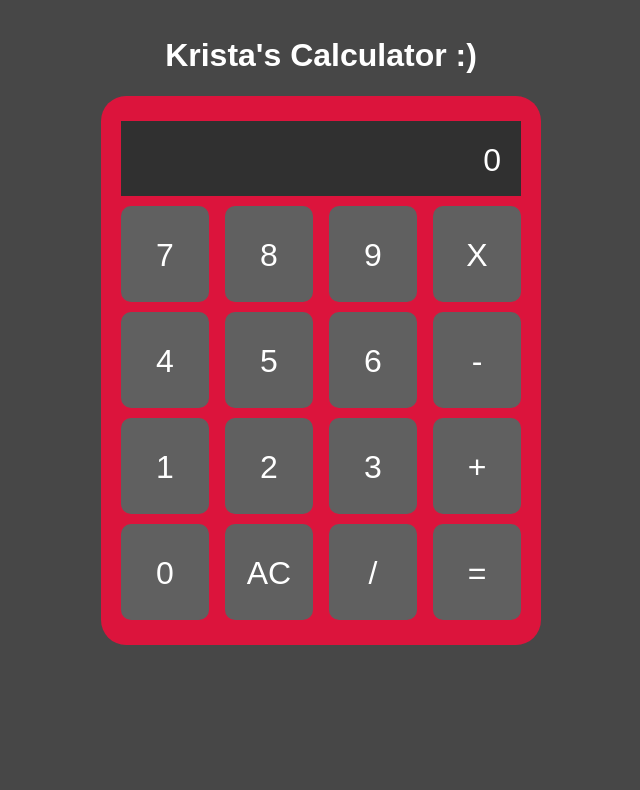
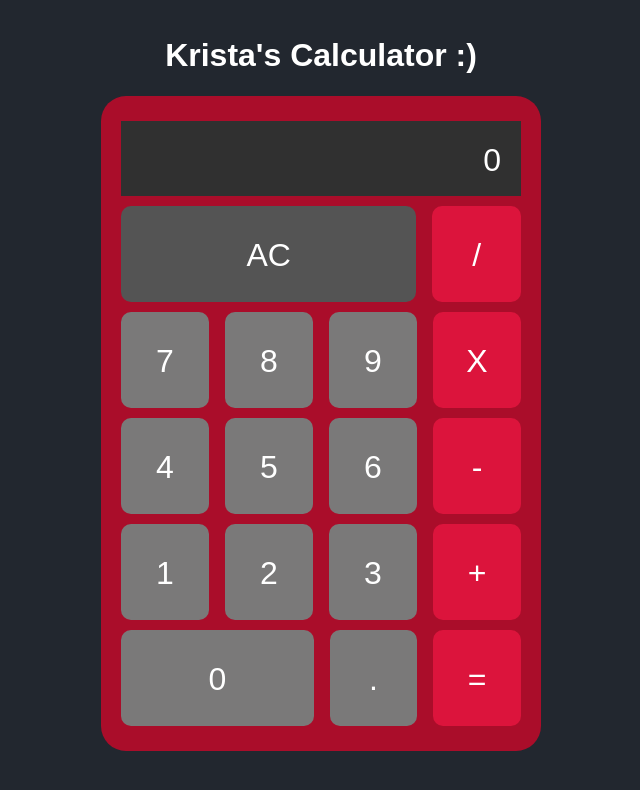
Before and after one commit to DoomVee-One/KrPCalc, a plain HTML site: page index.html in a window 1280 px wide. Shown: the whole page, without its empty margins (319-959 px from the left). Drawn offline with Linux system fonts and the light colour scheme.

Commit message:
Added More Buttons, Fixed Bugs, and Improved design

```diff
--- a/css/css.css
+++ b/css/css.css
@@ -1,13 +1,22 @@
 body {
     margin: 0px;
     padding: 1rem;
-    background-color: #474747;
+    background-color: #22272F;
 }
 
 h1 {
     font-family: Arial, Helvetica, sans-serif;
     color: white;
     text-align: center;
+    -webkit-user-select: none;
+    /* Safari */
+    -moz-user-select: none;
+    /* Firefox */
+    -ms-user-select: none;
+    /* IE10+/Edge */
+    user-select: none;
+    /* Standard */
+    cursor: default;
 }
 
 span {
@@ -33,7 +42,7 @@ span {
     max-width: 400px;
     margin: 10px auto;
     padding: 15px 20px;
-    background-color: crimson;
+    background-color: #aa0d2a;
     border-radius: 25px;
 }
 
@@ -57,13 +66,46 @@ span {
     grid-template-columns: repeat(4, 1fr);
 }
 
+.firstRow {
+    max-width: 500px;
+    margin: 10px auto;
+    display: grid;
+    grid-gap: 1rem;
+    grid-template-columns: 3.33fr 1fr;
+}
+
+.lastRow {
+    max-width: 500px;
+    margin: 10px auto;
+    display: grid;
+    grid-gap: 1rem;
+    grid-template-columns: 2.2fr 1fr 1fr;
+}
+
 .button {
     padding: 1rem;
     height: 4rem;
     line-height: 4rem;
-    background-color: #606060;
+    background-color: #7a7979;
     text-align: center;
     border-radius: 10px;
+}
+
+.operationButton {
+    background-color: crimson;
+}
+
+.acButton {
+    background-color: #545454;
+}
+
+
+.operationButton:active {
+    background-color: #ed123a !important;
+}
+
+.acButton:active {
+    background-color: #494949 !important;
 }
 
 .button:active {
--- a/index.html
+++ b/index.html
@@ -16,6 +16,18 @@
             <span id="input">0</span>
         </div>
 
+        <div class="firstRow">
+
+            <div id="ac" class="button acButton">
+                <span>AC</span>
+            </div>
+
+            <div id="divide" class="button operationButton">
+                <span>/</span>
+            </div>
+
+        </div>
+
         <div class="numbersRow">
 
             <div id="7" class="button">
@@ -30,7 +42,7 @@
                 <span>9</span>
             </div>
 
-            <div id="multiply" class="button">
+            <div id="multiply" class="button operationButton">
                 <span>X</span>
             </div>
 
@@ -50,7 +62,7 @@
                 <span>6</span>
             </div>
 
-            <div id="minus" class="button">
+            <div id="minus" class="button operationButton">
                 <span>-</span>
             </div>
 
@@ -70,27 +82,23 @@
                 <span>3</span>
             </div>
 
-            <div id="add" class="button">
+            <div id="add" class="button operationButton">
                 <span>+</span>
             </div>
 
         </div>
 
-        <div class="numbersRow">
+        <div class="lastRow">
 
             <div id="0" class="button">
                 <span>0</span>
             </div>
 
-            <div id="ac" class="button">
-                <span>AC</span>
+            <div id="." class="button">
+                <span>.</span>
             </div>
 
-            <div id="divide" class="button">
-                <span>/</span>
-            </div>
-
-            <div id="equals" class="button">
+            <div id="equals" class="button operationButton">
                 <span>=</span>
             </div>
 
--- a/js/javascript.js
+++ b/js/javascript.js
@@ -13,28 +13,29 @@
     let numberButtonCheck = (btn) => {
         for (let i = 0; i < nonNumberButtons.length; i++) {
             if (btn === nonNumberButtons[i]) {
+                if (input !== "") {
+                    queue.push(parseFloat(input));
+                }
                 if (btn === "ac") {
                     calculator.ac();
-                } else if (btn === "equals") {
-                    queue.push(parseFloat(input));
+                } else if (btn === "equals" && queue.length > 2) {
                     if (typeof queue[queue.length - 1] !== "number") {
                         inputText.innerHTML = "Error";
                         input = ""
                     } else {
-                        queue.push(parseFloat(input));
                         let result = solveQueue();
                         input = result;
                         calculator.print(result);
                     }
                 } else if (input !== "") {
-                    queue.push(parseFloat(input));
                     queue.push(String(btn));
                     input = "";
                 }
                 return false;
             }
         }
-        return true;
+        if (input === "" && btn === ".") { return false; }
+        else { return true; }
     }
 
     function getAllIndexes(array, value) {
@@ -61,25 +62,25 @@
     }
 
     let calculator = {
-        divide: function(x, y) {
+        divide: function (x, y) {
             return (x / y);
         },
-        multiply: function(x, y) {
+        multiply: function (x, y) {
             return (x * y);
         },
-        add: function(x, y) {
+        add: function (x, y) {
             return (x + y);
         },
-        minus: function(x, y) {
+        minus: function (x, y) {
             return (x - y);
         },
-        ac: function() {
+        ac: function () {
             input = "";
             input1 = "";
             queue = [];
             inputText.innerHTML = "0";
         },
-        print: function(number) {
+        print: function (number) {
             queue = [];
             inputText.innerHTML = number;
         }
@@ -89,8 +90,11 @@
         let btnId = buttons[i].id;
         buttons[i].onclick = run => {
             if (numberButtonCheck(btnId)) {
-                input += buttons[i].id;
-                inputText.innerHTML = input;
+                if (btnId === "0" && input === "") {}
+                else {
+                    input += buttons[i].id;
+                    inputText.innerHTML = input;
+                }
             }
         }
     }
```
